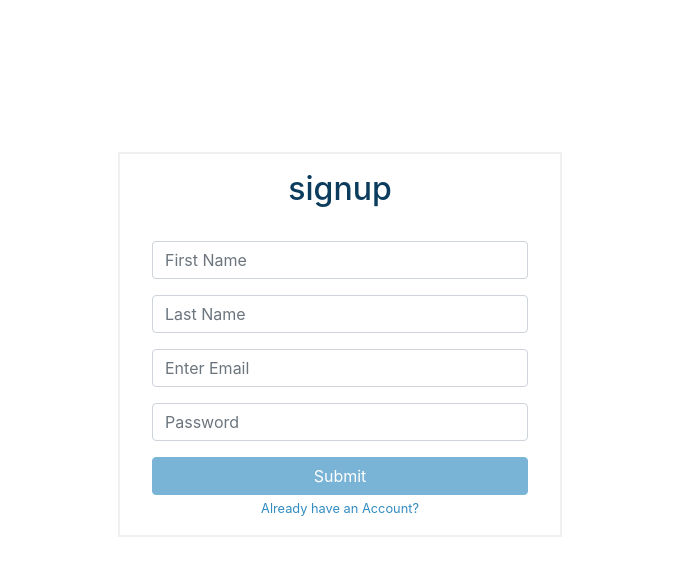
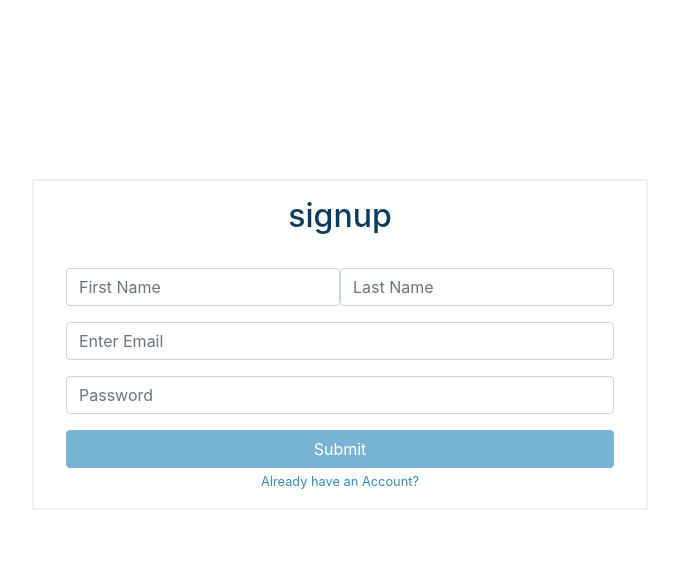
Before and after one commit to olaborde/chatApp, an Angular app: page /signup in a window 1280 px wide. Shown: the top 576 px of the page, without its empty margins (300-979 px from the left). Built offline with nearby package versions, Linux system fonts and the light colour scheme.

Commit message:
save some chnages

```diff
--- a/src/app/pages/login/login.component.scss
+++ b/src/app/pages/login/login.component.scss
@@ -15,3 +15,11 @@ h2 {
     border: 2px solid $light-grey;
     padding: 1em 2em;
 }
+
+.first-name{
+    margin-right: 0.5em;
+}
+
+.last-name{
+    margin-left: 0.5em;
+}
--- a/src/app/pages/signup/signup.component.html
+++ b/src/app/pages/signup/signup.component.html
@@ -3,11 +3,13 @@
   <div class="form-wrapper text-center">
     <h2 class="text-center">signup</h2>
     <form [formGroup]="signupForm" (submit)="submit()" novalidate>
-      <div class="form-group">
-          <input type="text" class="form-control" id="first-name-input" placeholder="First Name" formControlName="firstName">
-      </div>
-      <div class="form-group">
-          <input type="text" class="form-control" id="last-name-input" placeholder="Last Name" formControlName="lastName">
+      <div class="name-wrapper d-flex">
+          <div class="form-group first-name">
+              <input type="text" class="form-control" id="first-name-input" placeholder="First Name" formControlName="firstName">
+          </div>
+          <div class="form-group last-name">
+              <input type="text" class="form-control" id="last-name-input" placeholder="Last Name" formControlName="lastName">
+          </div>
       </div>
       <div class="form-group">
         <input type="email" class="form-control" id="email-input" placeholder="Enter Email" formControlName="email">
```
